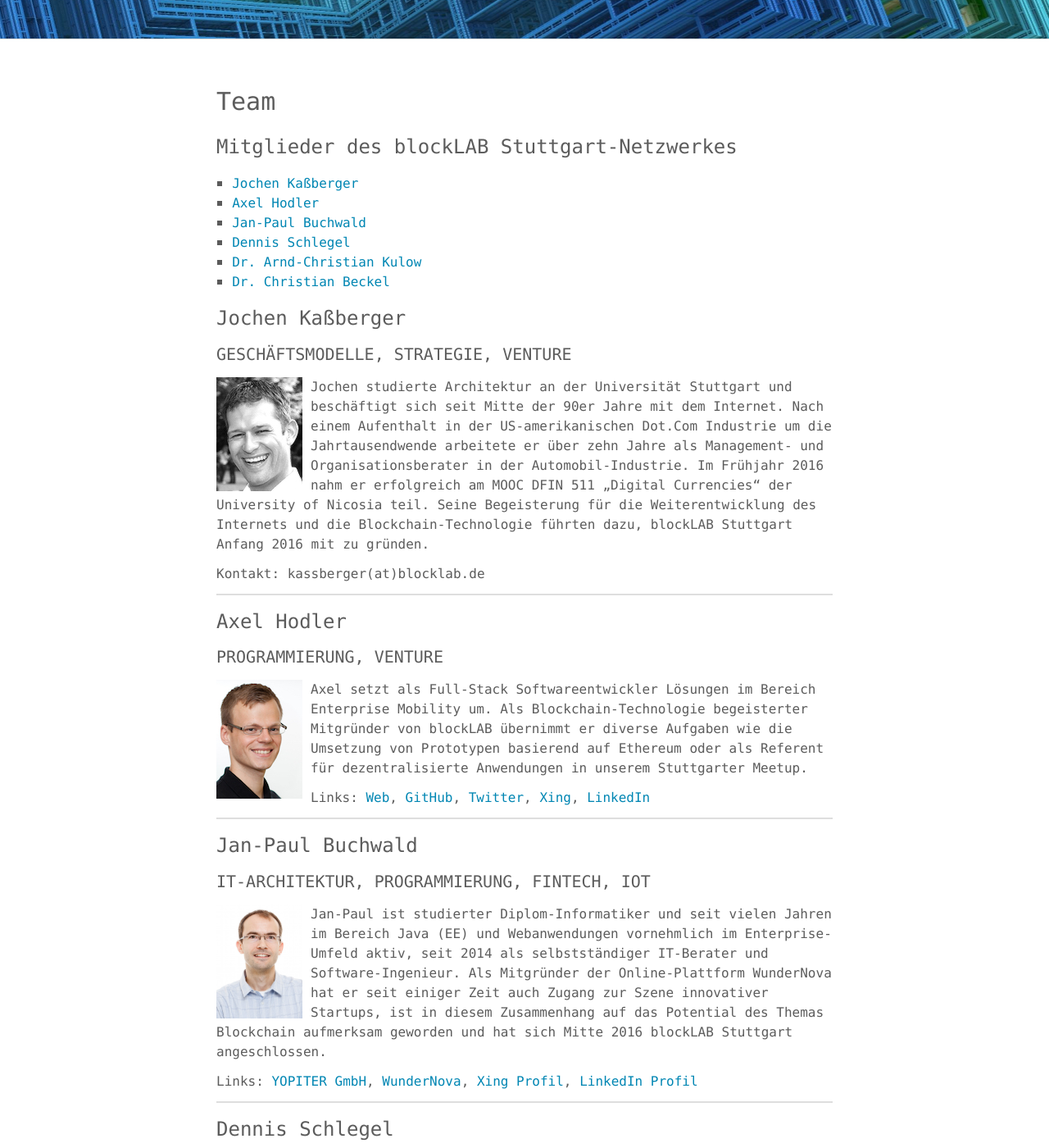
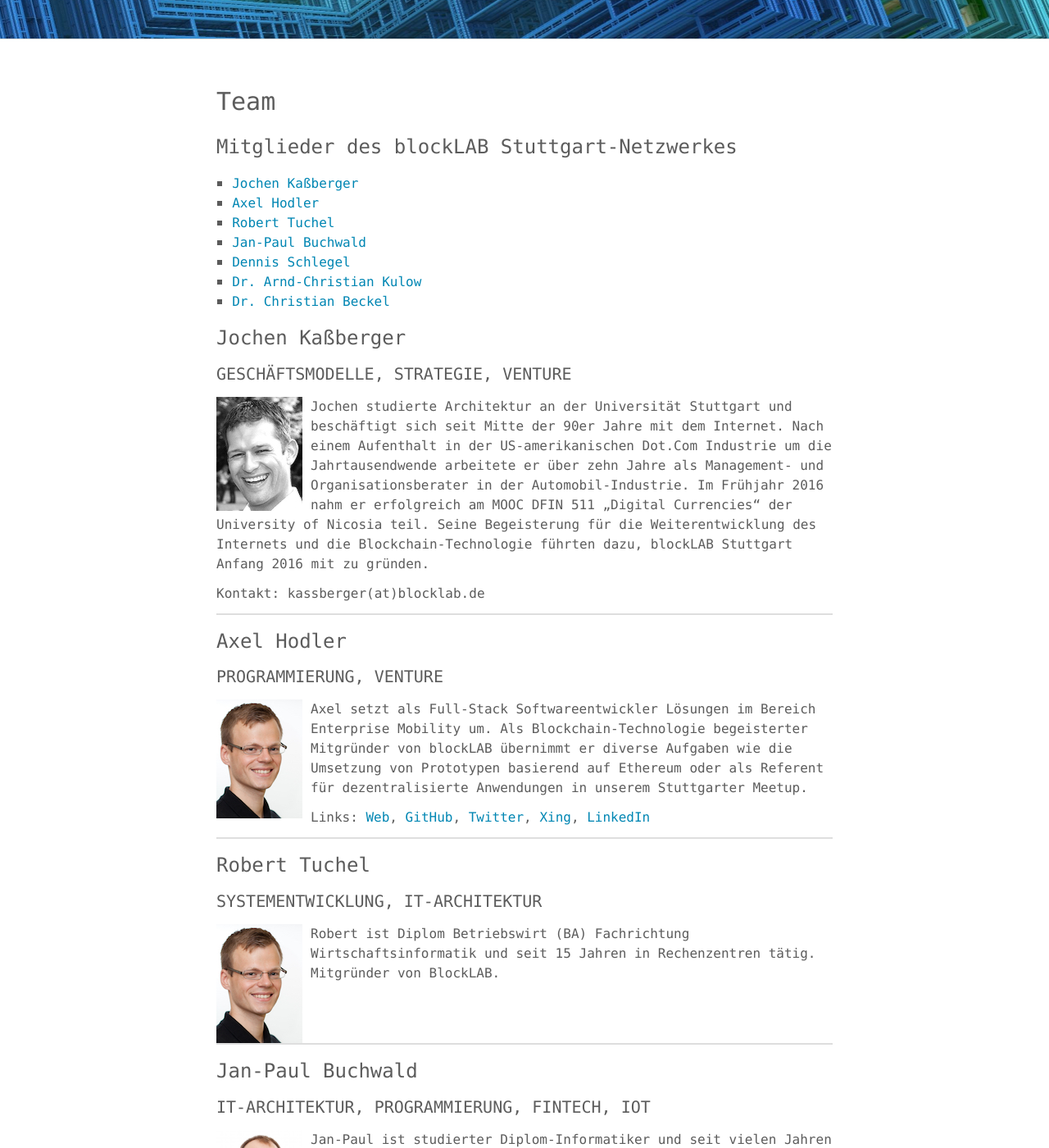
Before and after one commit to blocklab/site, a Jekyll site: the page built from team.md, in a window 1280 px wide and 1400 px high, scrolled down 375 px. Shown: the whole window at 82% size. Built offline with Jekyll 4.4.1, drawn with Linux system fonts in a browser that asks for light colours.

Commit message:
Update team.yml

```diff
--- a/_data/team.yml
+++ b/_data/team.yml
@@ -11,6 +11,13 @@
   topics: PROGRAMMIERUNG, VENTURE
   description: Axel setzt als Full-Stack Softwareentwickler Lösungen im Bereich Enterprise Mobility um. Als Blockchain-Technologie begeisterter Mitgründer von blockLAB übernimmt er diverse Aufgaben wie die Umsetzung von Prototypen basierend auf Ethereum oder als Referent für dezentralisierte Anwendungen in unserem Stuttgarter Meetup.
   contact: "Links: [Web](http://hodler.co), [GitHub](https://github.com/axelhodler), [Twitter](https://github.com/axelhodler), [Xing](https://www.xing.com/profile/Axel_Hodler), [LinkedIn](https://www.linkedin.com/in/axel-hodler-a92343a8)"
+
+- id: robert
+  name: Robert Tuchel
+  image: /assets/images/team/axel.jpg
+  topics: SYSTEMENTWICKLUNG, IT-ARCHITEKTUR
+  description: Robert ist Diplom Betriebswirt (BA) Fachrichtung Wirtschaftsinformatik und seit 15 Jahren in Rechenzentren tätig. Mitgründer von BlockLAB.
+  contact:
 
 - id: jan-paul
   name: Jan-Paul Buchwald
```
